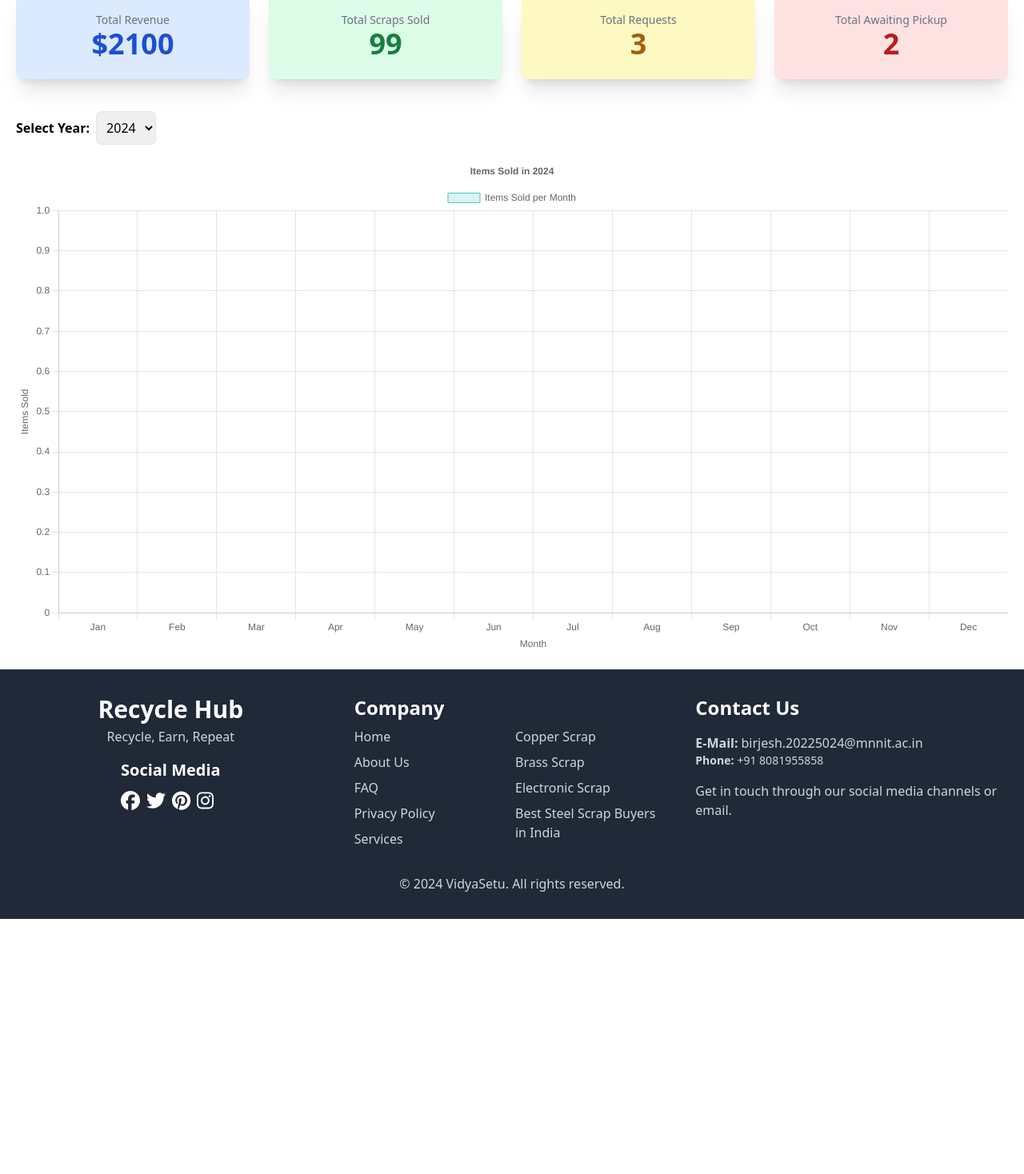
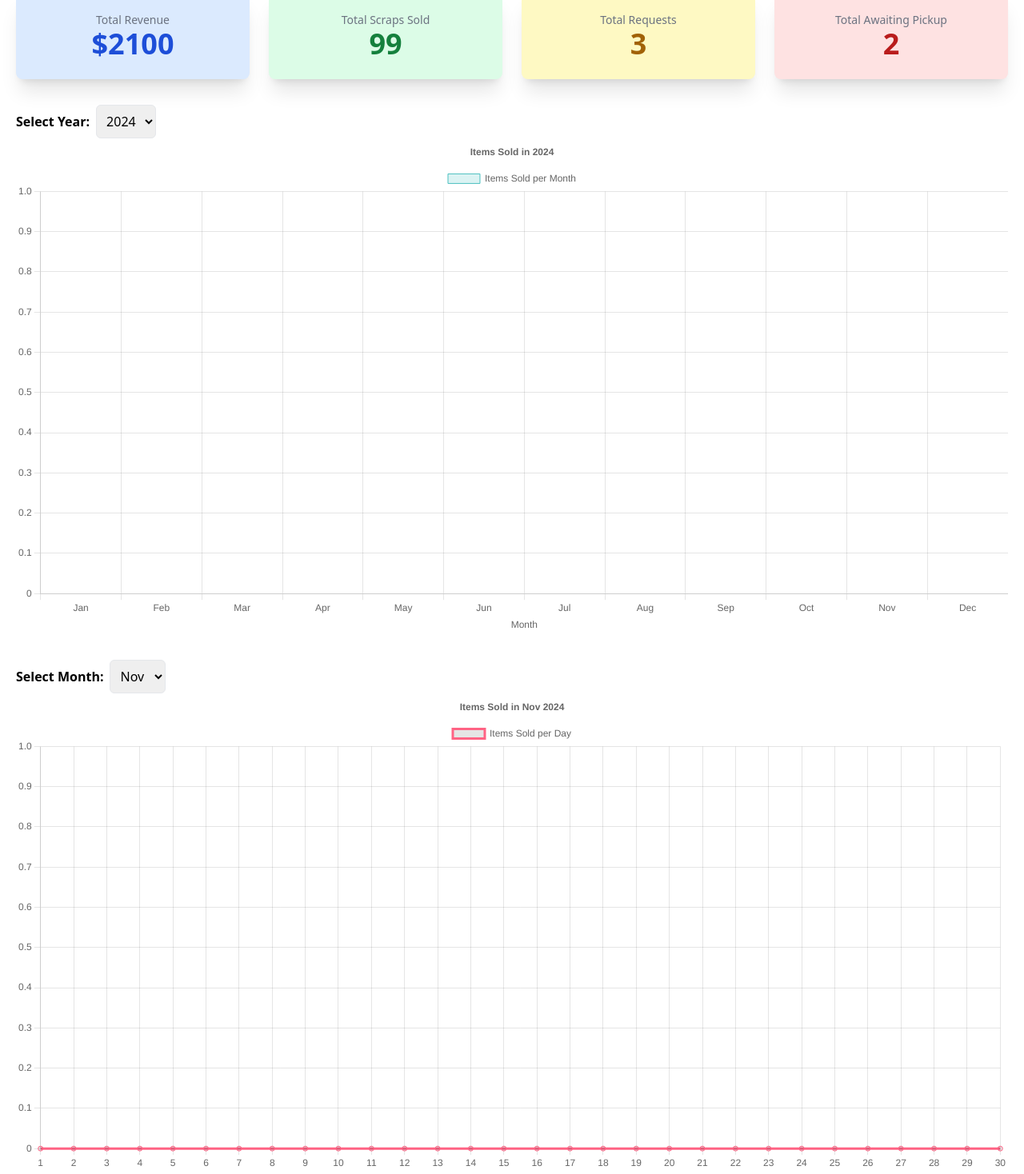
Before and after one commit to apmkush/RecycleHub, a React (Vite) app in the folder frontend/: page /Dashboard in a window 1280 px wide. Shown: the part 101-1569 px from the top of the page at 80% size. Before the commit the page ends 1250 px from the top, so only its background shows below. Built offline with nearby package versions, Linux system fonts and the light colour scheme.

Commit message:
Dashboard section has been Improved

```diff
--- a/frontend/src/components/Dashboard/Dashboard.jsx
+++ b/frontend/src/components/Dashboard/Dashboard.jsx
@@ -1,69 +1,174 @@
-import React from 'react';
-import GetStat from "./GetStat";
-import GetYearlyGraph from "./GetYearlyGraph.jsx";
+import React, { useState, useEffect } from 'react';
+import { Bar, Line } from 'react-chartjs-2';
+import { Chart as ChartJS, CategoryScale, LinearScale, BarElement, LineElement, PointElement, Title, Tooltip, Legend } from 'chart.js';
+
+ChartJS.register(CategoryScale, LinearScale, BarElement, LineElement, PointElement, Title, Tooltip, Legend);
 
 const Dashboard = () => {
+  const [stats, setStats] = useState({
+    totalRevenue: 0,
+    totalScrapsSold: 0,
+    totalRequests: 0,
+    totalAwaitingPickup: 0,
+  });
+  const [history, setHistory] = useState([]);
+  const [selectedYear, setSelectedYear] = useState(new Date().getFullYear());
+  const [selectedMonth, setSelectedMonth] = useState(new Date().getMonth());
+  const [yearlyChartData, setYearlyChartData] = useState({ labels: [], datasets: [] });
+  const [monthlyChartData, setMonthlyChartData] = useState({ labels: [], datasets: [] });
+
+  // Fetch data from the backend
+  useEffect(() => {
+    // Replace with your actual API call
+    const fetchData = async () => {
+      // const response = await fetch('/api/dashboard-data');
+      // const data = await response.json();
+
+      // Mock data (replace with fetched data)
       const data = {
         totalRevenue: 2100,
         totalScrapsSold: 99,
         totalRequests: 3,
         totalAwaitingPickup: 2,
         History: [
-      {
-        transactionId: 'T0001',
-        dealerId: 123,
-        dealerName: 'John Doe',
-        customerId: 234567,
-        customerName: 'Jane Smith',
-        scrapType: 'Metal',
-        weight: 50,
-        date: '2022-12-12',
-        amount: 1000,
-        paymentMethod: 'Bank Transfer',
-        pickupStatus: 'Completed',
-        pickupAddress: '123 Scrap Street, Cityville',
-        remarks: 'Transaction went smoothly',
-        status: 'sold',
-      },
-      {
-        transactionId: 'T0002',
-        dealerId: 124,
-        dealerName: 'Alice Brown',
-        customerId: 234568,
-        customerName: 'Bob Martin',
-        scrapType: 'Plastic',
-        weight: 30,
-        date: '2023-12-13',
-        amount: 700,
-        paymentMethod: 'Cash',
-        pickupStatus: 'Pending',
-        pickupAddress: '456 Recycle Rd, Greenfield',
-        remarks: 'Awaiting pickup',
-        status: 'awaiting pickup',
-      },
-      {
-        transactionId: 'T0003',
-        dealerId: 125,
-        dealerName: 'Charlie Green',
-        customerId: 234569,
-        customerName: 'Emma White',
-        scrapType: 'Glass',
-        weight: 20,
-        date: '2023-12-14',
-        amount: 400,
-        paymentMethod: 'Credit Card',
-        pickupStatus: 'Pending',
-        pickupAddress: '789 Eco Lane, Newtown',
-        remarks: 'Awaiting pickup',
-        status: 'awaiting pickup',
-      },
+          { transactionId: 'T0001', date: '2022-12-12', status: 'sold' },
+          { transactionId: 'T0002', date: '2023-12-13', status: 'awaiting pickup' },
+          // More transactions here...
         ],
       };
 
+      setStats({
+        totalRevenue: data.totalRevenue,
+        totalScrapsSold: data.totalScrapsSold,
+        totalRequests: data.totalRequests,
+        totalAwaitingPickup: data.totalAwaitingPickup,
+      });
+      setHistory(data.History);
+    };
+
+    fetchData();
+  }, []);
+
+  // Update yearly bar chart data
+  useEffect(() => {
+    const yearData = new Array(12).fill(0);
+
+    history
+      .filter((item) => new Date(item.date).getFullYear() === selectedYear)
+      .forEach((item) => {
+        const month = new Date(item.date).getMonth();
+        if (item.status === 'sold') {
+          yearData[month] += 1;
+        }
+      });
+
+    setYearlyChartData({
+      labels: ['Jan', 'Feb', 'Mar', 'Apr', 'May', 'Jun', 'Jul', 'Aug', 'Sep', 'Oct', 'Nov', 'Dec'],
+      datasets: [
+        {
+          label: 'Items Sold per Month',
+          data: yearData,
+          backgroundColor: 'rgba(75, 192, 192, 0.2)',
+          borderColor: 'rgba(75, 192, 192, 1)',
+          borderWidth: 1,
+        },
+      ],
+    });
+  }, [history, selectedYear]);
+
+  // Update monthly line chart data
+  useEffect(() => {
+    const daysInMonth = new Date(selectedYear, selectedMonth + 1, 0).getDate();
+    const monthData = new Array(daysInMonth).fill(0);
+
+    history
+      .filter(
+        (item) =>
+          new Date(item.date).getFullYear() === selectedYear &&
+          new Date(item.date).getMonth() === selectedMonth
+      )
+      .forEach((item) => {
+        const day = new Date(item.date).getDate() - 1;
+        if (item.status === 'sold') {
+          monthData[day] += 1;
+        }
+      });
+
+    setMonthlyChartData({
+      labels: Array.from({ length: daysInMonth }, (_, i) => i + 1),
+      datasets: [
+        {
+          label: 'Items Sold per Day',
+          data: monthData,
+          fill: false,
+          borderColor: 'rgba(255, 99, 132, 1)',
+          tension: 0.1,
+        },
+      ],
+    });
+  }, [history, selectedYear, selectedMonth]);
+
   return (
+    <div className="p-5 bg-gray-150">
+      {/* Stats Section */}
+      <div className="grid grid-cols-1 md:grid-cols-2 lg:grid-cols-4 gap-6 mb-8">
+        <div className="bg-blue-100 p-6 rounded-lg shadow-xl text-center">
+          <h3 className="text-sm font-medium text-gray-500">Total Revenue</h3>
+          <p className="text-4xl font-bold text-blue-700">${stats.totalRevenue}</p>
+        </div>
+        <div className="bg-green-100 p-6 rounded-lg shadow-xl text-center">
+          <h3 className="text-sm font-medium text-gray-500">Total Scraps Sold</h3>
+          <p className="text-4xl font-bold text-green-700">{stats.totalScrapsSold}</p>
+        </div>
+        <div className="bg-yellow-100 p-6 rounded-lg shadow-xl text-center">
+          <h3 className="text-sm font-medium text-gray-500">Total Requests</h3>
+          <p className="text-4xl font-bold text-yellow-700">{stats.totalRequests}</p>
+        </div>
+        <div className="bg-red-100 p-6 rounded-lg shadow-xl text-center">
+          <h3 className="text-sm font-medium text-gray-500">Total Awaiting Pickup</h3>
+          <p className="text-4xl font-bold text-red-700">{stats.totalAwaitingPickup}</p>
+        </div>
+      </div>
+
+      {/* Yearly Bar Chart Section */}
+      <div className="mb-8">
+        <label htmlFor="year-selector" className="mr-2 font-semibold">Select Year:</label>
+        <select
+          id="year-selector"
+          className="p-2 border rounded-md"
+          value={selectedYear}
+          onChange={(e) => setSelectedYear(parseInt(e.target.value))}
+        >
+          {[2022, 2023, 2024].map((year) => (
+            <option key={year} value={year}>{year}</option>
+          ))}
+        </select>
+        <Bar data={yearlyChartData} options={{
+          responsive: true,
+          plugins: { title: { display: true, text: `Items Sold in ${selectedYear}` } },
+          scales: { x: { title: { display: true, text: 'Month' } }, y: { beginAtZero: true } },
+        }} />
+      </div>
+
+      {/* Monthly Line Chart Section */}
       <div>
-      <GetStat data={data} />
-      <GetYearlyGraph data={data} />
+        <label htmlFor="month-selector" className="mr-2 font-semibold">Select Month:</label>
+        <select
+          id="month-selector"
+          className="p-2 border rounded-md"
+          value={selectedMonth}
+          onChange={(e) => setSelectedMonth(parseInt(e.target.value))}
+        >
+          {['Jan', 'Feb', 'Mar', 'Apr', 'May', 'Jun', 'Jul', 'Aug', 'Sep', 'Oct', 'Nov', 'Dec'].map((month, index) => (
+            <option key={index} value={index}>{month}</option>
+          ))}
+        </select>
+        <Line data={monthlyChartData} options={{
+          responsive: true,
+          plugins: { title: { display: true, text: `Items Sold in ${['Jan', 'Feb', 'Mar', 'Apr', 'May', 'Jun', 'Jul', 'Aug', 'Sep', 'Oct', 'Nov', 'Dec'][selectedMonth]} ${selectedYear}` } },
+          scales: { x: { title: { display: true, text: 'Day' } }, y: { beginAtZero: true } },
+        }} />
+      </div>
     </div>
   );
 };
--- a/frontend/src/components/Dashboard/GetYearlyGraph.jsx
+++ b/frontend/src/components/Dashboard/GetYearlyGraph.jsx
@@ -1,124 +1,124 @@
-import React, { useState, useEffect } from 'react';
-import { Bar } from 'react-chartjs-2';
-import { Chart as ChartJS, CategoryScale, LinearScale, BarElement, Title, Tooltip, Legend } from 'chart.js';
+// import React, { useState, useEffect } from 'react';
+// import { Bar } from 'react-chartjs-2';
+// import { Chart as ChartJS, CategoryScale, LinearScale, BarElement, Title, Tooltip, Legend } from 'chart.js';
 
-// Register the necessary components for Chart.js
-ChartJS.register(CategoryScale, LinearScale, BarElement, Title, Tooltip, Legend);
+// // Register the necessary components for Chart.js
+// ChartJS.register(CategoryScale, LinearScale, BarElement, Title, Tooltip, Legend);
 
-const GetYearlyGraph = ({ data }) => { console.log(data) ;
-  const [history , setHistory] = useState(data.History || []);
-  const [selectedYear, setSelectedYear] = useState(new Date().getFullYear());
-  const [chartData, setChartData] = useState({
-    labels: [],
-    datasets: [{
-      label: 'Items Sold per Month',
-      data: [],
-      backgroundColor: 'rgba(75, 192, 192, 0.2)',
-      borderColor: 'rgba(75, 192, 192, 1)',
-      borderWidth: 1,
-    }],
-  });
+// const GetYearlyGraph = ({ data }) => { console.log(data) ;
+//   const [history , setHistory] = useState(data.History || []);
+//   const [selectedYear, setSelectedYear] = useState(new Date().getFullYear());
+//   const [chartData, setChartData] = useState({
+//     labels: [],
+//     datasets: [{
+//       label: 'Items Sold per Month',
+//       data: [],
+//       backgroundColor: 'rgba(75, 192, 192, 0.2)',
+//       borderColor: 'rgba(75, 192, 192, 1)',
+//       borderWidth: 1,
+//     }],
+//   });
 
-  // Helper function to extract month from date string (YYYY-MM-DD)
-  const extractMonth = (dateString) => {
-    const date = new Date(dateString);
-    return date.getMonth(); // Returns 0 for January, 1 for February, etc.
-  };
+//   // Helper function to extract month from date string (YYYY-MM-DD)
+//   const extractMonth = (dateString) => {
+//     const date = new Date(dateString);
+//     return date.getMonth(); // Returns 0 for January, 1 for February, etc.
+//   };
 
-  // Process the history data and prepare the chart data
-  useEffect(() => {
-    const yearData = new Array(12).fill(0); // Initialize an array for 12 months
+//   // Process the history data and prepare the chart data
+//   useEffect(() => {
+//     const yearData = new Array(12).fill(0); // Initialize an array for 12 months
 
-    // Filter transactions by selected year
-    const filteredData = history.filter(item => {
-        console.log(item) ;
-        const year = new Date(item.date).getFullYear();
-        // console.log(year);  // This will log the year for each transaction
-        if(year == selectedYear){
-            console.log(item) ;
-            return item ;
-        }
-    });
+//     // Filter transactions by selected year
+//     const filteredData = history.filter(item => {
+//         console.log(item) ;
+//         const year = new Date(item.date).getFullYear();
+//         // console.log(year);  // This will log the year for each transaction
+//         if(year == selectedYear){
+//             console.log(item) ;
+//             return item ;
+//         }
+//     });
 
 
-    // Sum the number of items sold per month for the selected year
-    filteredData.forEach(item => {
-      const month = extractMonth(item.date);
-      if (item.status === 'sold') {
-        yearData[month] += 1; // Increase the sold items count for the respective month
-      }
-    });
+//     // Sum the number of items sold per month for the selected year
+//     filteredData.forEach(item => {
+//       const month = extractMonth(item.date);
+//       if (item.status === 'sold') {
+//         yearData[month] += 1; // Increase the sold items count for the respective month
+//       }
+//     });
 
-    // Update the chart data
-    setChartData({
-      labels: [
-        'Jan', 'Feb', 'Mar', 'Apr', 'May', 'Jun',
-        'Jul', 'Aug', 'Sep', 'Oct', 'Nov', 'Dec'
-      ],
-      datasets: [{
-        label: 'Items Sold per Month',
-        data: yearData,
-        backgroundColor: 'rgba(75, 192, 192, 0.2)',
-        borderColor: 'rgba(75, 192, 192, 1)',
-        borderWidth: 1,
-      }],
-    });
-  }, [history, selectedYear]); // Run when history or selectedYear changes
+//     // Update the chart data
+//     setChartData({
+//       labels: [
+//         'Jan', 'Feb', 'Mar', 'Apr', 'May', 'Jun',
+//         'Jul', 'Aug', 'Sep', 'Oct', 'Nov', 'Dec'
+//       ],
+//       datasets: [{
+//         label: 'Items Sold per Month',
+//         data: yearData,
+//         backgroundColor: 'rgba(75, 192, 192, 0.2)',
+//         borderColor: 'rgba(75, 192, 192, 1)',
+//         borderWidth: 1,
+//       }],
+//     });
+//   }, [history, selectedYear]); // Run when history or selectedYear changes
 
-  // Handle year selection
-  const handleYearChange = (e) => {
-    setSelectedYear(e.target.value);
-  };
+//   // Handle year selection
+//   const handleYearChange = (e) => {
+//     setSelectedYear(e.target.value);
+//   };
 
-  return (
-    <div className="p-5">
-      <div className="mb-4">
-        <label htmlFor="year-selector" className="mr-2 font-semibold">Select Year:</label>
-        <select
-          id="year-selector"
-          className="p-2 border rounded-md"
-          value={selectedYear}
-          onChange={handleYearChange}
-        >
-          {/* You can replace these years with dynamic values or a range */}
-          <option value={2022}>2022</option>
-          <option value={2023}>2023</option>
-          <option value={2024}>2024</option>
-        </select>
-      </div>
+//   return (
+//     <div className="p-5">
+//       <div className="mb-4">
+//         <label htmlFor="year-selector" className="mr-2 font-semibold">Select Year:</label>
+//         <select
+//           id="year-selector"
+//           className="p-2 border rounded-md"
+//           value={selectedYear}
+//           onChange={handleYearChange}
+//         >
+//           {/* You can replace these years with dynamic values or a range */}
+//           <option value={2022}>2022</option>
+//           <option value={2023}>2023</option>
+//           <option value={2024}>2024</option>
+//         </select>
+//       </div>
 
-      <div className="chart-container">
-        <Bar data={chartData} options={{
-          responsive: true,
-          plugins: {
-            title: {
-              display: true,
-              text: `Items Sold in ${selectedYear}`,
-            },
-            tooltip: {
-              mode: 'index',
-              intersect: false,
-            },
-          },
-          scales: {
-            x: {
-              title: {
-                display: true,
-                text: 'Month',
-              },
-            },
-            y: {
-              title: {
-                display: true,
-                text: 'Items Sold',
-              },
-              beginAtZero: true,
-            },
-          },
-        }} />
-      </div>
-    </div>
-  );
-};
+//       <div className="chart-container">
+//         <Bar data={chartData} options={{
+//           responsive: true,
+//           plugins: {
+//             title: {
+//               display: true,
+//               text: `Items Sold in ${selectedYear}`,
+//             },
+//             tooltip: {
+//               mode: 'index',
+//               intersect: false,
+//             },
+//           },
+//           scales: {
+//             x: {
+//               title: {
+//                 display: true,
+//                 text: 'Month',
+//               },
+//             },
+//             y: {
+//               title: {
+//                 display: true,
+//                 text: 'Items Sold',
+//               },
+//               beginAtZero: true,
+//             },
+//           },
+//         }} />
+//       </div>
+//     </div>
+//   );
+// };
 
-export default GetYearlyGraph;
+// export default GetYearlyGraph;
--- a/frontend/src/main.jsx
+++ b/frontend/src/main.jsx
@@ -48,7 +48,7 @@ const router = createBrowserRouter([
       },
       {
         path: "Pricing",
-        element: <Pricing userRole={'admin'}/>
+        element: <Pricing userRole={''}/>
       },
       {
         path: "Dashboard",
```
Also changed, not shown: frontend/src/components/Dashboard/GetStat.jsx (+41 -41 lines), frontend/src/components/Hero/Hero.jsx (deleted, +0 -17 lines). Lines whose indentation alone changed are shown as unchanged.
